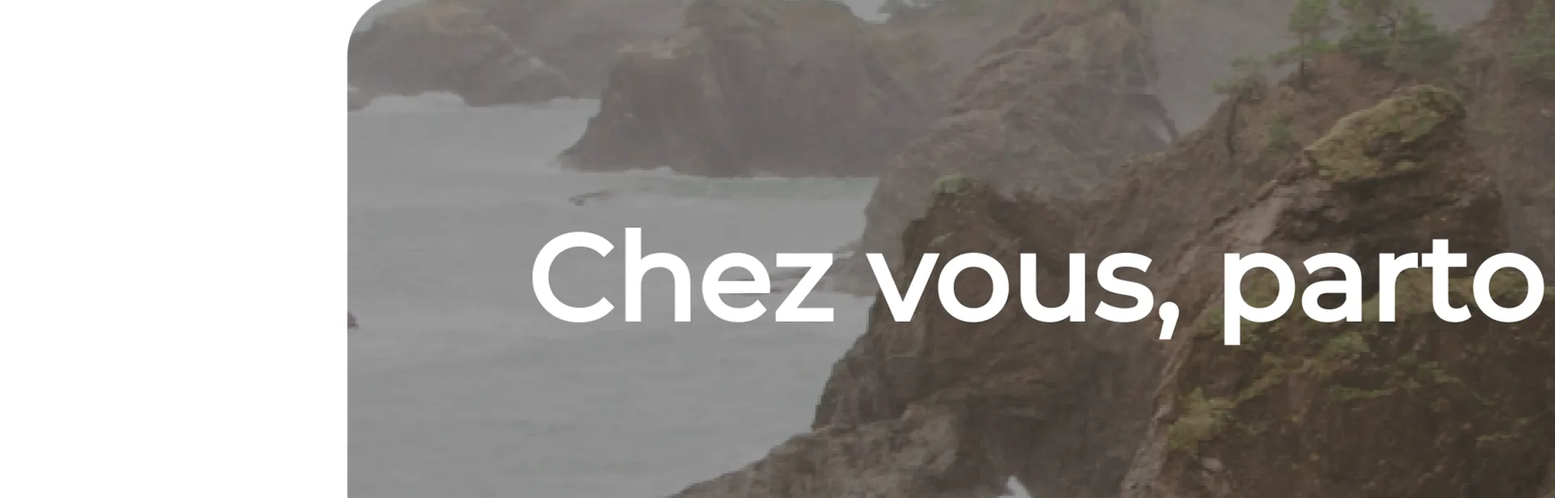
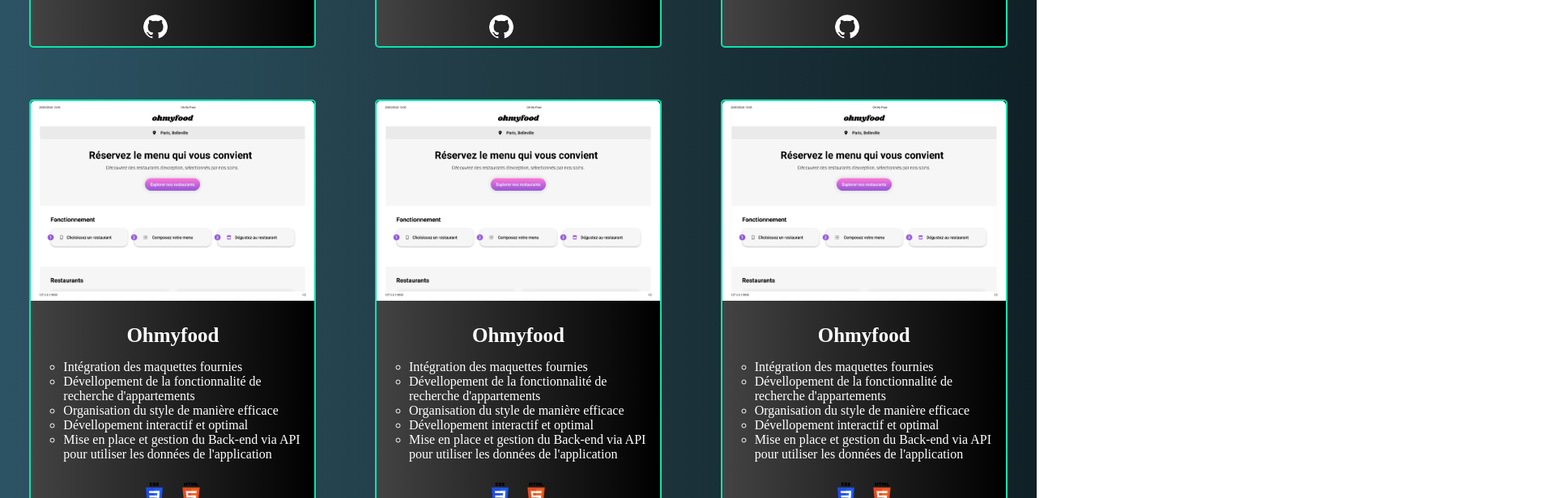
Before and after one commit to Imi59/p12_portfolio, a React (Vite) app in the folder portfolio/: page / in a window 1280 px wide. Shown: the part 2000-2616 px from the top of the page at 81% size, 1920 px wide, since content can reach past the window. Built offline with nearby package versions, Linux system fonts and the light colour scheme.

Commit message:
mise à jour du composant card et de la section projects

```diff
--- a/portfolio/src/components/Card/Card.jsx
+++ b/portfolio/src/components/Card/Card.jsx
@@ -5,7 +5,7 @@
   githubLink,
   image,
   title,
-  text,
+  texts = [], // Provide a default empty array
   icon1,
   icon2,
   icon3,
@@ -19,7 +19,11 @@
           <img src={image} alt="img" className="projects__left-section__img" />
         </a>
         <h3>{title}</h3>
-        <p>{text}</p>
+        <ul>
+          {texts.map((text, index) => (
+            <li key={index}>{text}</li>
+          ))}
+        </ul>
         <div className="stack-section__container">
           {icon1 && (
             <img
--- a/portfolio/src/components/Card/card.scss
+++ b/portfolio/src/components/Card/card.scss
@@ -1,10 +1,15 @@
+@import '../../sass/utilities/mixins.scss';
+
+
 .stack-section {
+    @include centerColumn;
     height: 100%;
     width: 100%;
     margin-top: 5rem;
     background-color: aqua;
 
     &__container {
+        @include centerRow;
         gap: 5px;
         width: 250px;
         height: 50px;
--- a/portfolio/src/components/Projects/Projects.jsx
+++ b/portfolio/src/components/Projects/Projects.jsx
@@ -9,19 +9,22 @@
 import PhotoSASS from "../../assets/2560px-Sass_Logo_Color.svg.png";
 
 function Projects() {
-
   return (
-    <div
-      id="projects"
-    >
-      <h2 id="projects__title"> Projects</h2>
+    <div id="projects" className="projects">
+      <h1> Mes projets</h1>
       <div className="projects__container">
         <Card
           appLink="https://p8-kasa-ogws.vercel.app/Home"
           githubLink="https://github.com/dev-armand/P8-Kasa"
           image={Kasa}
           title="Kasa"
-          text="Kasa is rental property app that I created with React and React Router. Thie project contains a carousel and collapse bar component."
+          texts={[
+            " Intégration des maquettes fournies",
+            "Dévellopement de la fonctionnalité de recherche d'appartements",
+            "Organisation du style de manière efficace",
+            "Dévellopement interactif et optimal",
+            "Mise en place et gestion du Back-end via API pour utiliser les données de l'application",
+          ]}
           icon1={PhotoCSS}
           icon2={PhotoHTML}
           icon3={PhotoReact}
@@ -29,11 +32,17 @@
           icon5={PhotoSASS}
         />
         <Card
-          appLink="https://p6-sophie-bluel.vercel.app/"
-          githubLink="https://github.com/dev-armand/P6-Sophie-Bluel"
+          appLink="https://imi59.github.io/P10_Debuggez_le_site_d_une_agence_d_evenementiel/"
+          githubLink="https://github.com/Imi59/P10_Debuggez_le_site_d_une_agence_d_evenementiel.git"
           image={Sophie}
           title="Sophie Bluel"
-          text="For her Portfolio I had to create a Login function that handles user input (email and password), sends it to a server-side API for authentication. Once connected she can add or delete a project."
+          texts={[
+            " Intégration des maquettes fournies",
+            "Dévellopement de la fonctionnalité de recherche d'appartements",
+            "Organisation du style de manière efficace",
+            "Dévellopement interactif et optimal",
+            "Mise en place et gestion du Back-end via API pour utiliser les données de l'application",
+          ]}
           icon1={PhotoCSS}
           icon2={PhotoHTML}
           icon4={PhotoJavascript}
@@ -43,7 +52,58 @@
           githubLink="https://github.com/dev-armand/P4-ohmyfood"
           image={Ohmyfood}
           title="Ohmyfood"
-          text="I had to create a food menu completely responsive for all devices and I started with mobile first. I made a loader and some CSS animations for choosing a menu and the like button."
+          texts={[
+            " Intégration des maquettes fournies",
+            "Dévellopement de la fonctionnalité de recherche d'appartements",
+            "Organisation du style de manière efficace",
+            "Dévellopement interactif et optimal",
+            "Mise en place et gestion du Back-end via API pour utiliser les données de l'application",
+          ]}
+          icon1={PhotoCSS}
+          icon2={PhotoHTML}
+        />
+        <Card
+          appLink="https://dev-armand.github.io/P4-ohmyfood/"
+          githubLink="https://github.com/dev-armand/P4-ohmyfood"
+          image={Ohmyfood}
+          title="Ohmyfood"
+          texts={[
+            " Intégration des maquettes fournies",
+            "Dévellopement de la fonctionnalité de recherche d'appartements",
+            "Organisation du style de manière efficace",
+            "Dévellopement interactif et optimal",
+            "Mise en place et gestion du Back-end via API pour utiliser les données de l'application",
+          ]}
+          icon1={PhotoCSS}
+          icon2={PhotoHTML}
+        />
+        <Card
+          appLink="https://dev-armand.github.io/P4-ohmyfood/"
+          githubLink="https://github.com/dev-armand/P4-ohmyfood"
+          image={Ohmyfood}
+          title="Ohmyfood"
+          texts={[
+            " Intégration des maquettes fournies",
+            "Dévellopement de la fonctionnalité de recherche d'appartements",
+            "Organisation du style de manière efficace",
+            "Dévellopement interactif et optimal",
+            "Mise en place et gestion du Back-end via API pour utiliser les données de l'application",
+          ]}
+          icon1={PhotoCSS}
+          icon2={PhotoHTML}
+        />
+        <Card
+          appLink="https://dev-armand.github.io/P4-ohmyfood/"
+          githubLink="https://github.com/dev-armand/P4-ohmyfood"
+          image={Ohmyfood}
+          title="Ohmyfood"
+          texts={[
+            " Intégration des maquettes fournies",
+            "Dévellopement de la fonctionnalité de recherche d'appartements",
+            "Organisation du style de manière efficace",
+            "Dévellopement interactif et optimal",
+            "Mise en place et gestion du Back-end via API pour utiliser les données de l'application",
+          ]}
           icon1={PhotoCSS}
           icon2={PhotoHTML}
         />
--- a/portfolio/src/components/Projects/projects.scss
+++ b/portfolio/src/components/Projects/projects.scss
@@ -1,21 +1,22 @@
-@import '../../sass/utilities/variables.scss';
 @import '../../sass/utilities/mixins.scss';
 
 
+
 .projects {
-    height: 2000px;
-    @include animation;
 
-    & h2 {
-        color: $white;
-        font-size: 30px;
-        text-shadow: $tertiary-color 1px 0 10px;
-        @include centerColumn;
-        margin-top: 2rem;
+    & h1 {
+        color: white;
+        font-size: 50px;
+        text-shadow: grey 1px 0 10px;
+        text-align: center;
     }
 
     &__container {
-        @include centerColumn;
+
+        display: flex;
+        justify-content: space-around;
+        align-items: center;
+        flex-wrap: wrap;
     }
 
     &__link {
@@ -24,7 +25,15 @@
 
     &__left-section {
         @include card;
-        margin-top: 4rem
+        margin-top: 4rem;
+
+        ul {
+            list-style-type: circle;
+
+            color: white;
+            font-size: 16px;
+        }
+
     }
 
     &__center-section {
@@ -37,42 +46,3 @@
         margin-top: 10rem
     }
 }
-
-@include forTablet {
-    .projects {
-        & h2 {
-            font-size: 40px;
-        }
-
-        &__container__left-section {
-            margin-top: 1rem;
-        }
-    }
-}
-
-@include forDesktop {
-    .projects {
-        height: 700px;
-
-        & h2 {
-            font-size: 40px
-        }
-
-        &__container {
-            @include centerRow;
-            gap: 5rem;
-        }
-
-        &__left-section {
-            margin-top: 3rem;
-        }
-
-        &__center-section {
-            margin-top: 3rem;
-        }
-
-        &__right-section {
-            margin-top: 3rem;
-        }
-    }
-}
--- a/portfolio/src/index.scss
+++ b/portfolio/src/index.scss
@@ -4,6 +4,8 @@
 @use "./components/Button/button.scss";
 @use "./components/Contact/contact.scss";
 @use "./components/Skills/skills.scss";
+@use "./components/Card/card.scss";
+@use "./components/Projects/projects.scss";
 
 body {
     margin: 0;
--- a/portfolio/src/sass/utilities/_mixins.scss
+++ b/portfolio/src/sass/utilities/_mixins.scss
@@ -1,120 +1,31 @@
-@mixin centerRow{
+@mixin centerRow {
   display: flex;
   justify-content: center;
   align-items: center;
   flex-direction: row;
 }
 
-@mixin centerColumn{
+@mixin centerColumn {
   display: flex;
   justify-content: center;
   align-items: center;
   flex-direction: column;
 }
 
-@mixin spaceBetween{
-  display: flex;
-  justify-content: space-between;
-  align-items: center;
-  flex-direction: row;
-}
-
-@mixin forMobile {
-  @media (min-width:376px){
-    @content;
-  }
-}
-
-@mixin forLargeMobile {
-  @media (min-width:480px){
-    @content;
-  }
-}
-
-@mixin forTablet {
-  @media (min-width:768px){
-    @content;
-  }
-}
-
-@mixin forDesktop {
-  @media (min-width:1024px){
-    @content;
-  }
-}
-
-@mixin forLargeDesktop {
-  @media (min-width:1515px){
-    @content;
-  }
-}
-
-@mixin button {
-    @include centerRow;
-    height: 3rem;
-    border-radius: 30px;
-    background-color: $secondary-color;
-    border: solid;
-    border-width: 3px;
-    border-color: $white;
-    text-shadow: $tertiary-color 1px 0 10px;
-    box-shadow: 1px 1px 10px 10px $main-color;
-      padding: 1rem;
-      margin: 0.75rem;
-      font-family: $main-font;
-      font-size: 20px;
-      color: $white;
-      &:hover {
-        background: linear-gradient($main-color, $white);
-        cursor: pointer;
-      }
-}
-
-@mixin Bigbutton {
-  @include centerRow;
-  height: 3rem;
-  border-radius: 30px;
-  background-color: $secondary-color;
-  border: solid;
-  border-width: 3px;
-  border-color: $white;
-  text-shadow: $tertiary-color 1px 0 10px;
-  box-shadow: 1px 1px 10px 10px $main-color;
-    padding: 1rem;
-    margin: 2rem;
-    font-family: $main-font;
-    font-size: 30px;
-    color: $white;
-    &:hover {
-      color: $tertiary-color;
-      cursor: pointer;
-      background: linear-gradient($main-color 10%, $light-purple);
-      text-shadow: 1px 0 20px $secondary-color;
-    }
-}
 
 @mixin glow-effect-hover {
   &:hover {
-    background-color: $secondary-color;
+    background: #0F2027;
+    background: -webkit-linear-gradient(to right, #2C5364, #203A43, #0F2027);
+    background: linear-gradient(to right, #2C5364, #203A43, #0F2027);
     border: solid;
     border-width: 3px;
-    border-color: $white;
-    text-shadow: $tertiary-color 1px 0 10px;
-    box-shadow: 1px 1px 10px 10px $main-color;
-    color: $tertiary-color;
+    border-color: white;
+    text-shadow: rgb(240, 240, 240) 1px 0 10px;
+    box-shadow: 1px 1px 10px 10px #0be4aa;
+    color: rgb(240, 240, 240);
     cursor: pointer;
   }
-}
-
-@mixin glow-effect {
-    background-color: $secondary-color;
-    border: solid;
-    border-width: 3px;
-    border-color: $white;
-    text-shadow: $tertiary-color 1px 0 10px;
-    box-shadow: 1px 1px 10px 10px $main-color;
-    color: $tertiary-color;
-    cursor: pointer;
 }
 
 @mixin card {
@@ -123,30 +34,32 @@
   justify-content: flex-start;
   border-radius: 5px;
   height: 580px;
-  width: 300px;
+  width: 350px;
   border: solid;
-  border-width: 3px;
-  border-color: $light-purple;
-  background-color: $dark-purple-color;
+  border-width: 2px;
+  border-color: #0be4aa;
+  background: #000000;
+  background: -webkit-linear-gradient(to right, #434343, #000000);
+  background: linear-gradient(to right, #434343, #000000);
   position: relative;
 
 
   &__img {
-    height: 270px;
-    width: 300px;
+    width: 100%;
     object-fit: cover;
     border-top-right-radius: 5px;
     border-top-left-radius: 5px;
   }
 
   & h3 {
-    color: $white;
-    font-size: 22px;
+    color: white;
+    font-size: 25px;
     margin-bottom: 0;
+    text-align: center;
   }
 
   & p {
-    color: $white;
+    color: white;
     margin-left: 1rem;
     margin-right: 1rem;
     font-size: 18px;
@@ -163,44 +76,4 @@
     bottom: -10px;
     left: 120px;
   }
-
-  &:hover {
-    background-color: $dark-purple-color;
-  }
 }
-
-@mixin border {
-  border: solid;
-  border-width: 3px;
-  border-color: $light-purple;
-  border-radius: 5px;
-}
-
-@mixin icon {
-  @include centerRow;
-    border-radius: 30px;
-    background-color: $secondary-color;
-    border: solid;
-    border-width: 3px;
-    border-color: $white;
-    box-shadow: 1px 1px 10px 10px $main-color;
-    padding: 8px;
-    margin: 2rem;
-    color: $white;
-    &:hover {
-      color: $tertiary-color;
-      cursor: pointer;
-      background: linear-gradient($main-color 10%, $light-purple);
-    }
-}
-
-@mixin animation {
-  opacity: 0;
-  transform: translateX(-100%);
-  transition: opacity 1s ease, transform 1s ease;
-
-  &.visible {
-    opacity: 1;
-    transform: translateX(0);
-  }
-}
```
Also changed, not shown: portfolio/src/sass/utilities/_variables.scss (deleted, +0 -18 lines).
